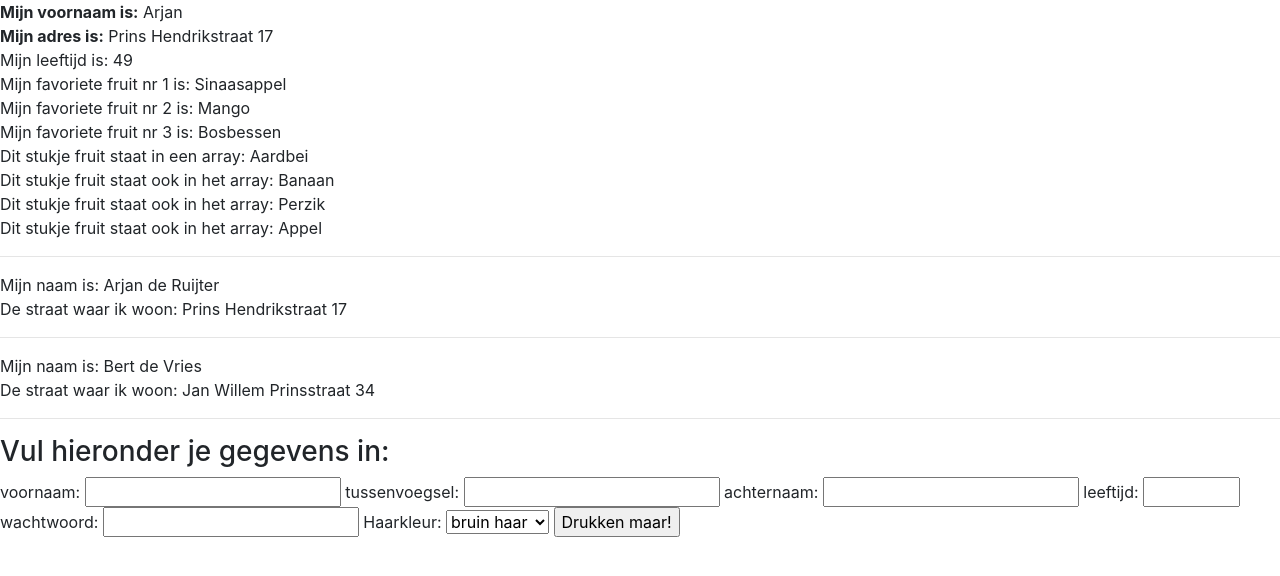
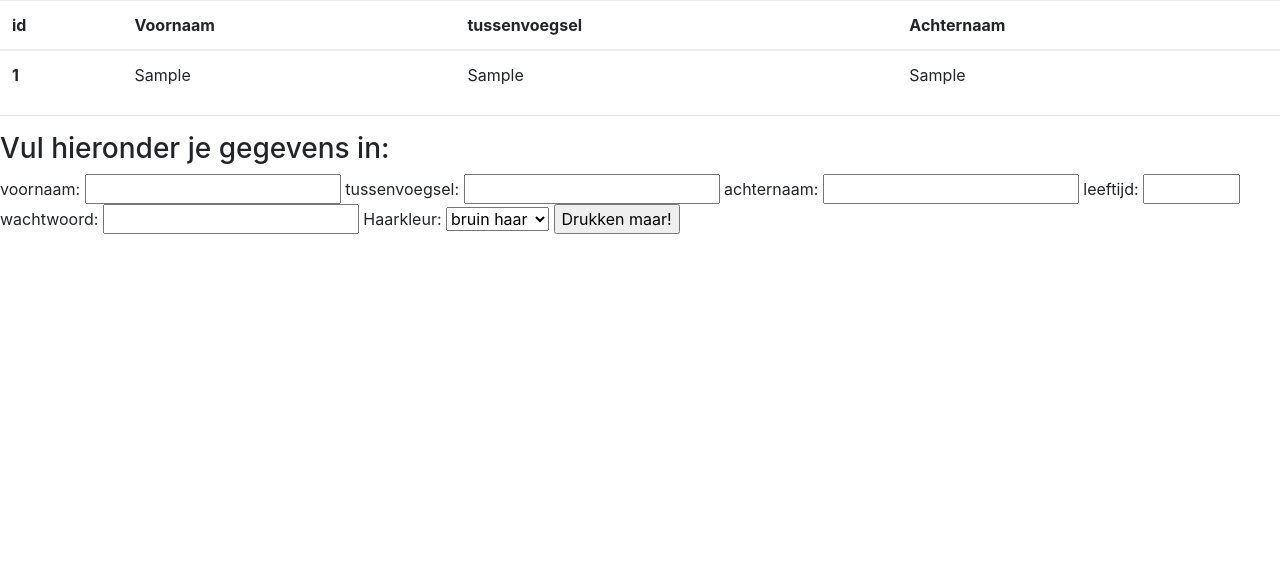
Before and after one commit to rra-am1b-2017/CRUD, a PHP site: page / in a window 1280 px wide. Shown: the top 576 px of the page. Run offline with PHP 8.4, Linux system fonts and the light colour scheme; tables that the repository leaves empty or names only in its code hold one stand-in row (values such as "Sample post"); some libraries are stand-ins or nearby versions.

Commit message:
Formulier staat

```diff
--- a/data.php
+++ b/data.php
@@ -46,5 +46,5 @@
 
 
   // Met deze code kun je even blijven op de pagina en dan teruggaan
-  header("refresh:150; url=./index.php");
+  header("refresh:3; url=./index.php");
 ?>
--- a/index.php
+++ b/index.php
@@ -12,67 +12,62 @@
   <body>
 
     <?php
+      // Maak de credential veriabelen
+      $server_name = "localhost";
+      $user_name = "root";
+      $password = "";
+      $database_name = "am1b_2017_blok2_crud";
 
-      $voornaam = "Arjan";
-      $adres = "Prins Hendrikstraat 17";
-      $leeftijd = 49;
-      $fruit0 = "Sinaasappel";
-      $fruit1 = "Mango";
-      $fruit2 = "Bosbessen";
+      // gebruik mysqli_connect() om contact te maken met de database.
 
-      $fruit = array("Aardbei", "Banaan", "Perzik", "Appel");
+      $conn = mysqli_connect($server_name, $user_name, $password, $database_name);
 
-      echo "<b>Mijn voornaam is:</b> " . $voornaam . "<br>";
-      echo "<b>Mijn adres is:</b> " . $adres . "<br>";
-      echo "Mijn leeftijd is: " . $leeftijd . "<br>";
-      echo "Mijn favoriete fruit nr 1 is: " . $fruit0 . "<br>";
-      echo "Mijn favoriete fruit nr 2 is: " . $fruit1 . "<br>";
-      echo "Mijn favoriete fruit nr 3 is: " . $fruit2 . "<br>";
-      echo "Dit stukje fruit staat in een array: " . $fruit[0]. "<br>";
-      echo "Dit stukje fruit staat ook in het array: " . $fruit[1]. "<br>";
-      echo "Dit stukje fruit staat ook in het array: " . $fruit[2]. "<br>";
-      echo "Dit stukje fruit staat ook in het array: " . $fruit[3]. "<br>";
+      if (!$conn) {
+        echo "Probeer het nog eens";
+      } else {
+        //echo "Het is gelukt met de verbinding";
+        //var_dump($conn);
+      }
 
-      echo "<hr>";
+      $sql = "SELECT * FROM `users`";
 
-      /*  Opdracht: Zet de volgende gegevens in een array:
-        voornaam, tussenvoegsel, achternaam, straatnaam, postcode, woonplaats, leeftijd, schoenmaat, haarkleur.
-        Echo deze gegevens in  een goed lopende zin naar het scherm.
-      */
+      $result = mysqli_query($conn, $sql);
 
-      // Dit is de eerste comment methode. Hij geldt voor een regel
+      /* var_dump(mysqli_fetch_assoc($result));
+      while ( $record = mysqli_fetch_assoc($result)) {
+        var_dump($record);
+      } */
 
-      /*
-         De tweede comment methode
-         commentarieerd meerdere regels uit.
-      */
+      // Maak een formulier
 
-      # Dit is de derde methode om uit te commentarieren
 
-      // Dit is een indexed array
-      $user = array("Arjan", "de", "Ruijter", "Prins Hendrikstraat", "17", "1901 CB", "Castricum", 49, 45, "grijs");
+    ?>
 
-      // Dit is een associatief array
-      $user1 = array("voornaam"      => "Bert",
-                    "tussenvoegsel" => "de",
-                    "achternaam"    => "Vries",
-                    "straatnaam"    => "Jan Willem Prinsstraat",
-                    "huisnummer"    => "34",
-                    "postcode"      => "1051 XM",
-                    "woonplaats"    => "Heiloo",
-                    "leeftijd"      => 84,
-                    "schoenmaat"    => 35,
-                    "haarkleur"     => "grijs");
+    <table class="table table-hover">
+      <thead>
+        <tr>
+          <th>id</th>
+          <th>Voornaam</th>
+          <th>tussenvoegsel</th>
+          <th>Achternaam</th>
+        </tr>
+      </thead>
+      <tbody>
 
-      // var_dump($user1);
+          <?php
+            while ( $record = mysqli_fetch_assoc($result)) {
+                echo "<tr>
+                        <th>{$record["id"]}</th>
+                        <td>{$record["voornaam"]}</td>
+                        <td>{$record["tussenvoegsel"]}</td>
+                        <td>{$record["achternaam"]}</td>
+                      </tr>";
 
-      echo "Mijn naam is: " . $user[0] . " " . $user[1] . " " . $user[2] . "<br>";
-      echo "De straat waar ik woon: " . $user[3] . " " . $user[4] ."<br>";
+            }
+          ?>
 
-      echo "<hr>";
-      echo "Mijn naam is: " . $user1["voornaam"] . " " . $user1["tussenvoegsel"] . " " . $user1["achternaam"] . "<br>";
-      echo "De straat waar ik woon: " . $user1["straatnaam"] . " " . $user1["huisnummer"] ."<br>";
-    ?>
+      </tbody>
+    </table>
 
 
 
```
